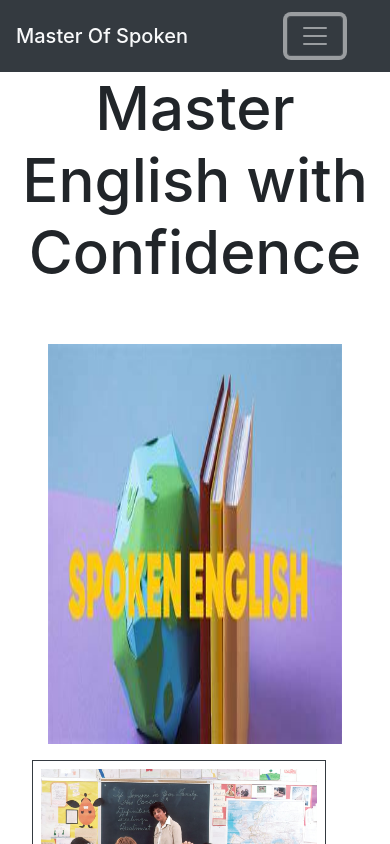
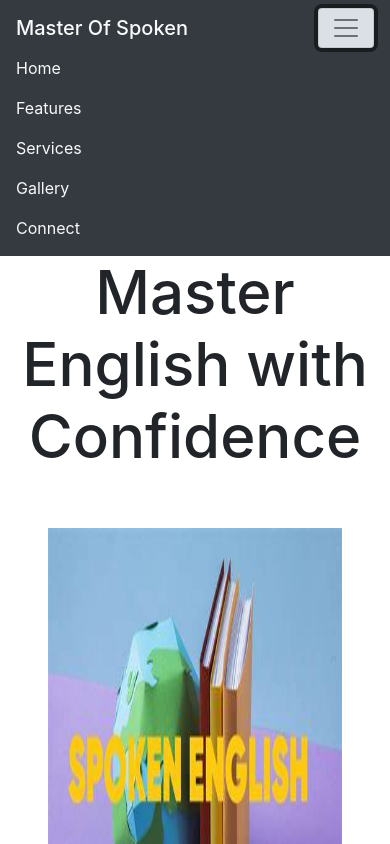
Before and after one commit to vikaskone771/masterspoken, a plain HTML site: page index.html in a window 390 px wide. Both pictures are taken after a click on the button "Toggle navigation". Shown: the top 844 px of the page. Drawn offline with nearby package versions, Linux system fonts and the light colour scheme.

Commit message:
Update index.html

```diff
--- a/index.html
+++ b/index.html
@@ -46,36 +46,28 @@
   <nav class="navbar navbar-expand-md navbar-light bg-dark sticky-top">
     <div class="container-fluid">
         <span class="navbar-brand text-light mb-0 h1">Master Of Spoken</span>
-      <nav class="navbar navbar-dark bg-dark">
-        <div class="container-fluid">
-          <button class="navbar-toggler" type="button" data-bs-toggle="collapse"
-            data-bs-target="#navbarToggleExternalContent" aria-controls="navbarToggleExternalContent"
-            aria-expanded="false" aria-label="Toggle navigation">
+        <button class="navbar-toggler bg-light" type="button" data-bs-toggle="collapse" data-bs-target="#navbarResponsive" aria-controls="navbarResponsive" aria-expanded="false" aria-label="Toggle navigation">
             <span class="navbar-toggler-icon"></span>
         </button>
         <div class="collapse navbar-collapse" id="navbarResponsive">
             <ul class="navbar-nav ml-auto">
                 <li class="nav-item active">
-                <a class="nav-link" href="#home"> Home</a>
+                    <a class="nav-link text-light" href="#home">Home</a>
                 </li>
                 <li class="nav-item">
-                <a class="nav-link" href="#features"> Features</a>
+                    <a class="nav-link text-light" href="#features">Features</a>
                 </li>
                 <li class="nav-item">
-                <a class="nav-link" href="#services"> Services</a>
+                    <a class="nav-link text-light" href="#services">Services</a>
                 </li>
                 <li class="nav-item">
-                <a class="nav-link" href="#carouselExampleInterval"> Gallery </a>
+                    <a class="nav-link text-light" href="#carouselExampleInterval">Gallery</a>
                 </li>
                 <li class="nav-item">
-                <a class="nav-link" href="#connect"> Connect</a>
+                    <a class="nav-link text-light" href="#connect">Connect</a>
                 </li>
-
-
             </ul>
         </div>
-        </div>
-      </nav>
     </div>
 </nav>
 
```
Lines whose indentation alone changed are shown as unchanged.
